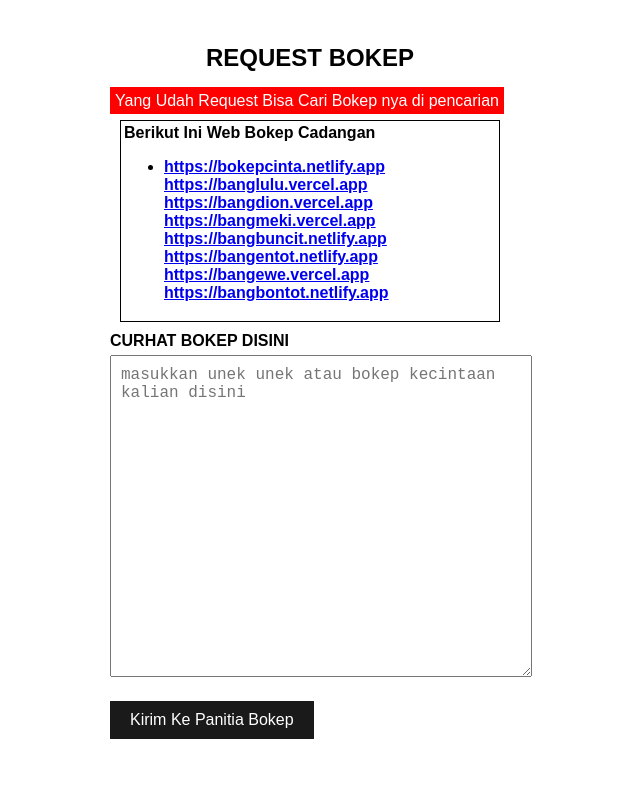
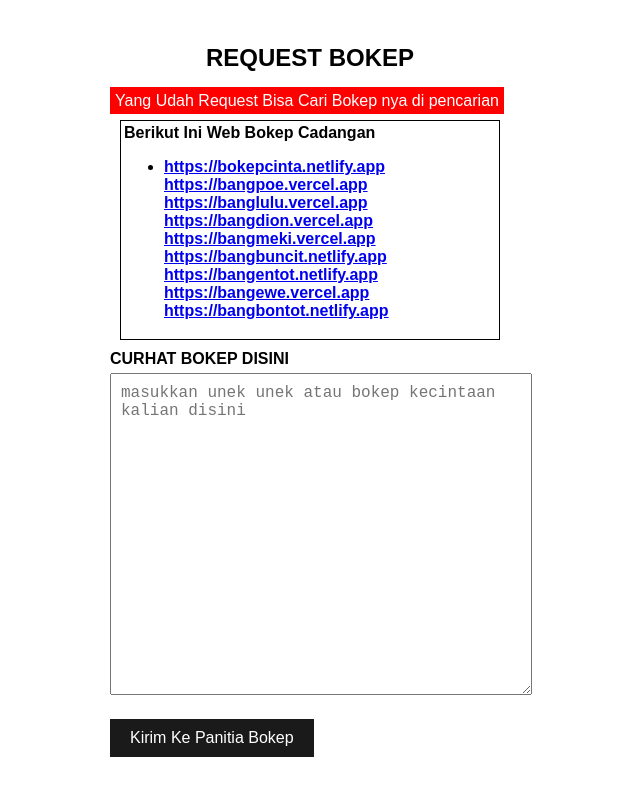
Before and after one commit to bobwatcherx/requestbo, a plain HTML site: page index.html in a window 1280 px wide. Shown: the whole page, without its empty margins (330-970 px from the left). Drawn offline with nearby package versions, Linux system fonts and the light colour scheme.

Commit message:
Update index.html

```diff
--- a/index.html
+++ b/index.html
@@ -66,6 +66,7 @@
             <ul>
                 <li>
                     <a target="_blank" href="https://bokepcinta.netlify.app">https://bokepcinta.netlify.app</a>
+                    <a target="_blank" href="https://bangpoe.vercel.app">https://bangpoe.vercel.app</a>
                       <a target="_blank" href="https://banglulu.vercel.app">https://banglulu.vercel.app</a>
                        <a target="_blank" href="https://bangdion.vercel.app">https://bangdion.vercel.app</a>
                     <a target="_blank" href="https://bangmeki.vercel.app">https://bangmeki.vercel.app</a>
```
